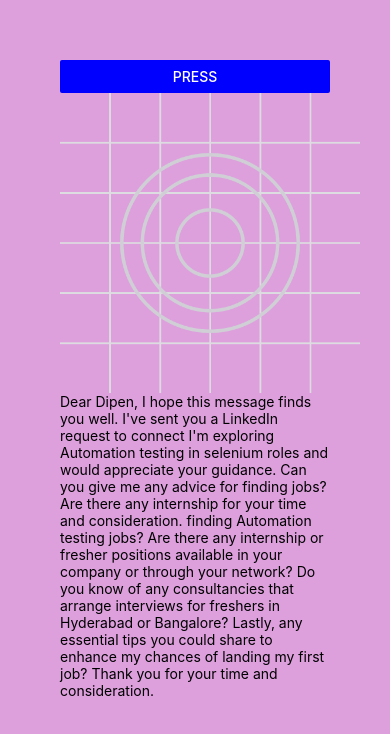
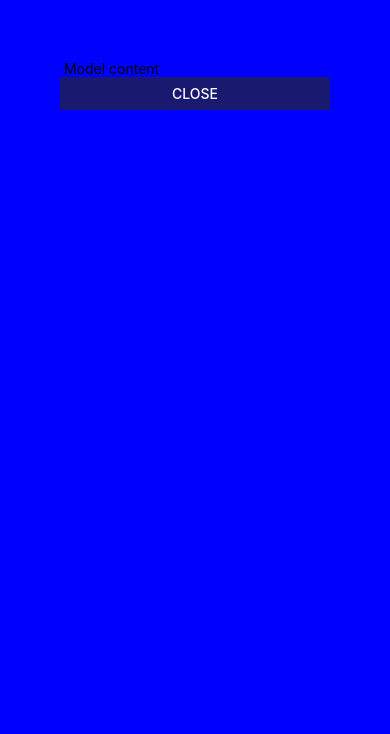
Before and after one commit to Rich-1007/First-Native-APP, a React Native app: screen / in a window 390 px wide. Both pictures are taken after a click on the button "PRESS". Shown: the top 734 px of the page. Built offline with nearby package versions, Linux system fonts and the light colour scheme.

Commit message:
Modal in Native.

```diff
--- a/App.js
+++ b/App.js
@@ -1,10 +1,14 @@
+import { Text, View } from "react-native";
 import CCButton from "./Core-Components/Button";
 import CCImage from "./Core-Components/Image";
+import CCModal from "./Core-Components/Modal";
 import CCPrassable from "./Core-Components/Prassable";
 import CCScrollView from "./Core-Components/ScrollView";
 import CCText from "./Core-Components/Text";
 import CCView from "./Core-Components/View";
 
 export default function App() {
-  return <CCPrassable/>
+  return (
+    <CCModal />
+  );
 }
--- /dev/null
+++ b/Core-Components/Modal.js
@@ -0,0 +1,32 @@
+import React, { useState } from "react";
+import { Button, Modal, Text, View } from "react-native";
+
+const CCModal = () => {
+  const [isModalVariable, setIsModalVariable] = useState(false);
+
+  return (
+    <View style={{ backgroundColor: "plum", flex: 1, padding: 60 }}>
+      <Button
+        title="Press"
+        onPress={() => setIsModalVariable(true)}
+        color="midnightblue"
+      />
+
+      <Modal visible={isModalVariable}>
+        <View style={{ backgroundColor: "blue", flex: 1, padding: 60 }}>
+          <Text> Model content</Text>
+
+          <Button
+            title="close"
+            color="midnightblue"
+            onPress={() => setIsModalVariable(false)}
+            // animationType="slide"
+            // presentationStyle="pageSheet"
+          />
+        </View>
+      </Modal>
+    </View>
+  );
+};
+
+export default CCModal;
```
